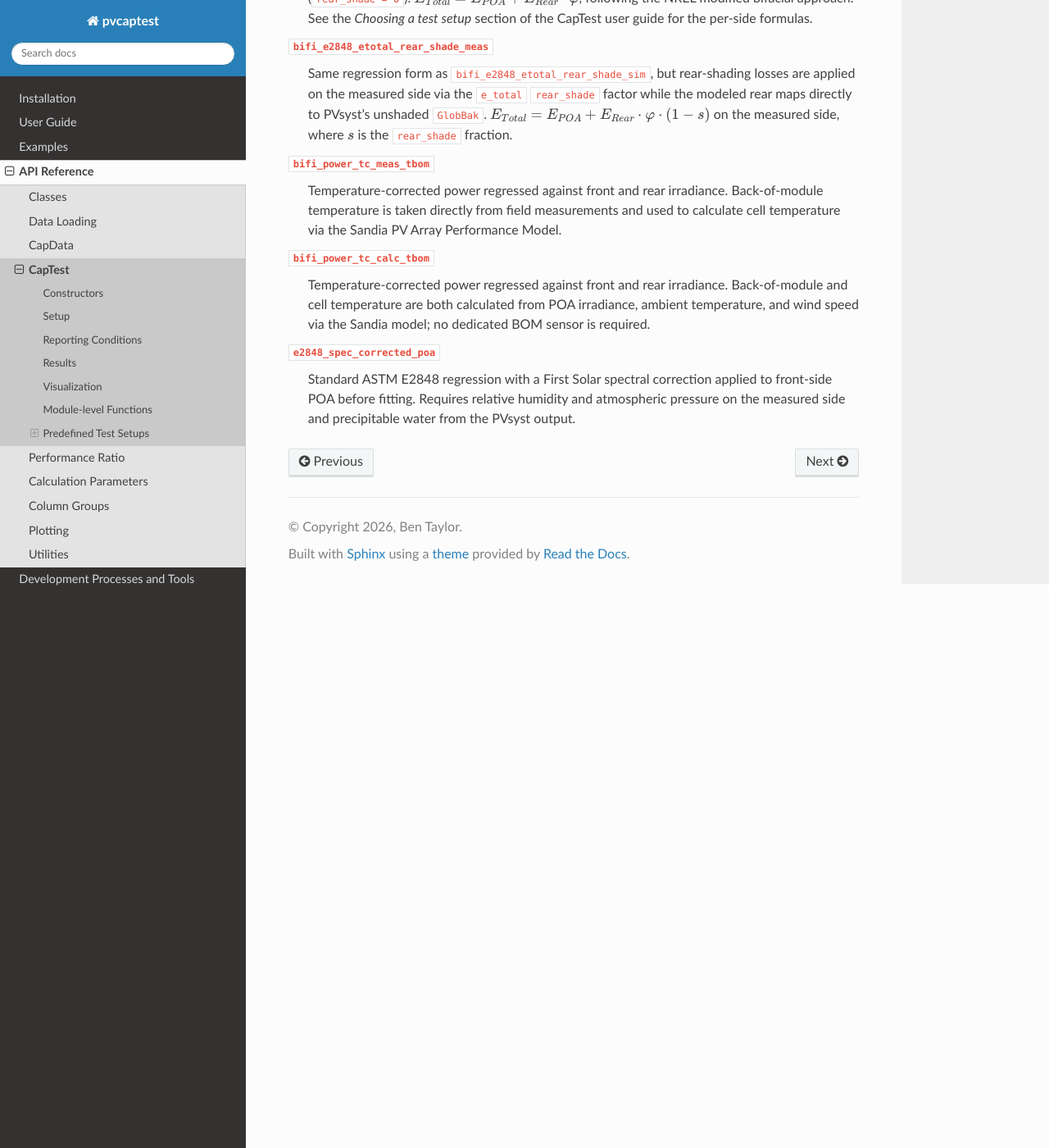
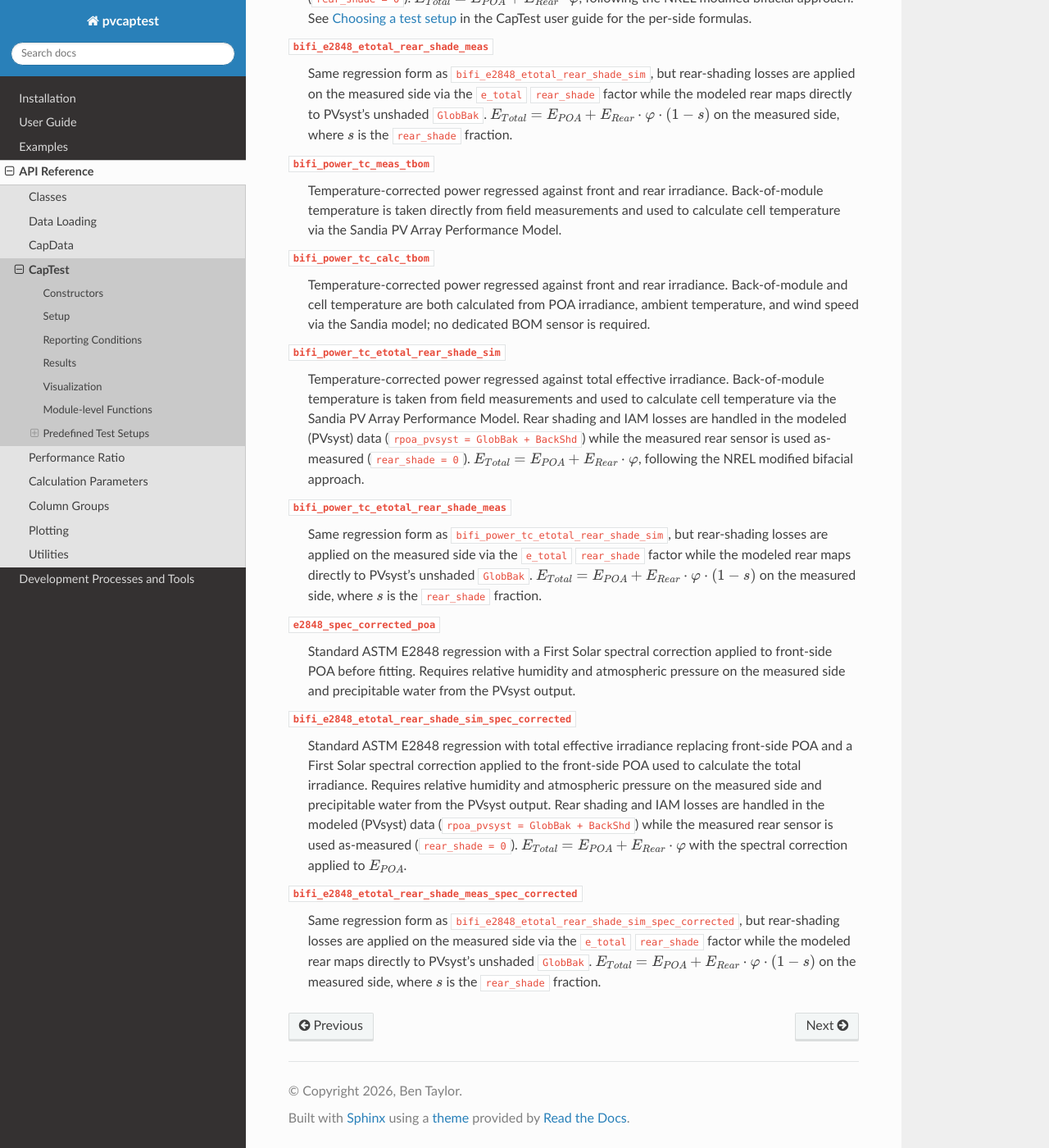
Before and after one commit to pvcaptest/pvcaptest, a Sphinx documentation site: the page built from docs/source/api_reference/captest.rst, in a window 1280 px wide and 1400 px high, scrolled down 2351 px. Shown: the whole window at 82% size. Built offline with Sphinx 7.4.7 and the Read the Docs theme 3.1.0, drawn with Linux system fonts in a browser that asks for light colours; pages that are not in the unit, such as notebooks, are missing from menus; some of the changed text lies outside the part shown.

Commit message:
docs: sync predefined test setups across API reference and user guide
Add the four presets missing from the API reference's Predefined Test
Setups section (bifi_power_tc_etotal_rear_shade_{sim,meas} and the two
*_spec_corrected etotal variants) with summaries mirroring their
TEST_SETUPS description strings. Link the user guide's 'Choosing a test
setup' subsection to the API reference list instead of enumerating new
presets in prose, and make the API reference's mention of that
subsection a real :ref: via a new choosing-test-setup label. Update the
column-group-ID note for the new presets and add the missing changelog
entries. Also fix a pre-existing missing-blank-line warning after the
what-setup-does label.

Co-Authored-By: Claude Fable 5 <noreply@anthropic.com>

```diff
--- a/docs/source/api_reference/captest.rst
+++ b/docs/source/api_reference/captest.rst
@@ -119,8 +119,8 @@ The built-in presets are:
    handled in the modeled (PVsyst) data (``rpoa_pvsyst = GlobBak + BackShd``)
    while the measured rear sensor is used as-measured (``rear_shade = 0``).
    :math:`E_{Total} = E_{POA} + E_{Rear} \cdot \varphi`, following the NREL
-   modified bifacial approach. See the *Choosing a test setup* section of the
-   CapTest user guide for the per-side formulas.
+   modified bifacial approach. See :ref:`choosing-test-setup` in the CapTest
+   user guide for the per-side formulas.
 
 ``bifi_e2848_etotal_rear_shade_meas``
    Same regression form as ``bifi_e2848_etotal_rear_shade_sim``, but rear-shading
@@ -140,7 +140,44 @@ The built-in presets are:
    ambient temperature, and wind speed via the Sandia model; no dedicated BOM
    sensor is required.
 
+``bifi_power_tc_etotal_rear_shade_sim``
+   Temperature-corrected power regressed against total effective irradiance.
+   Back-of-module temperature is taken from field measurements and used to
+   calculate cell temperature via the Sandia PV Array Performance Model. Rear
+   shading and IAM losses are handled in the modeled (PVsyst) data
+   (``rpoa_pvsyst = GlobBak + BackShd``) while the measured rear sensor is used
+   as-measured (``rear_shade = 0``).
+   :math:`E_{Total} = E_{POA} + E_{Rear} \cdot \varphi`, following the NREL
+   modified bifacial approach.
+
+``bifi_power_tc_etotal_rear_shade_meas``
+   Same regression form as ``bifi_power_tc_etotal_rear_shade_sim``, but
+   rear-shading losses are applied on the measured side via the ``e_total``
+   ``rear_shade`` factor while the modeled rear maps directly to PVsyst's
+   unshaded ``GlobBak``.
+   :math:`E_{Total} = E_{POA} + E_{Rear} \cdot \varphi \cdot (1 - s)` on the
+   measured side, where :math:`s` is the ``rear_shade`` fraction.
+
 ``e2848_spec_corrected_poa``
    Standard ASTM E2848 regression with a First Solar spectral correction applied
    to front-side POA before fitting. Requires relative humidity and atmospheric
    pressure on the measured side and precipitable water from the PVsyst output.
+
+``bifi_e2848_etotal_rear_shade_sim_spec_corrected``
+   Standard ASTM E2848 regression with total effective irradiance replacing
+   front-side POA and a First Solar spectral correction applied to the
+   front-side POA used to calculate the total irradiance. Requires relative
+   humidity and atmospheric pressure on the measured side and precipitable
+   water from the PVsyst output. Rear shading and IAM losses are handled in
+   the modeled (PVsyst) data (``rpoa_pvsyst = GlobBak + BackShd``) while the
+   measured rear sensor is used as-measured (``rear_shade = 0``).
+   :math:`E_{Total} = E_{POA} + E_{Rear} \cdot \varphi` with the spectral
+   correction applied to :math:`E_{POA}`.
+
+``bifi_e2848_etotal_rear_shade_meas_spec_corrected``
+   Same regression form as ``bifi_e2848_etotal_rear_shade_sim_spec_corrected``,
+   but rear-shading losses are applied on the measured side via the ``e_total``
+   ``rear_shade`` factor while the modeled rear maps directly to PVsyst's
+   unshaded ``GlobBak``.
+   :math:`E_{Total} = E_{POA} + E_{Rear} \cdot \varphi \cdot (1 - s)` on the
+   measured side, where :math:`s` is the ``rear_shade`` fraction.
```
Also changed, not shown: CHANGELOG.md (+2 -0 lines), docs/user_guide/captest.rst (+22 -9 lines).
